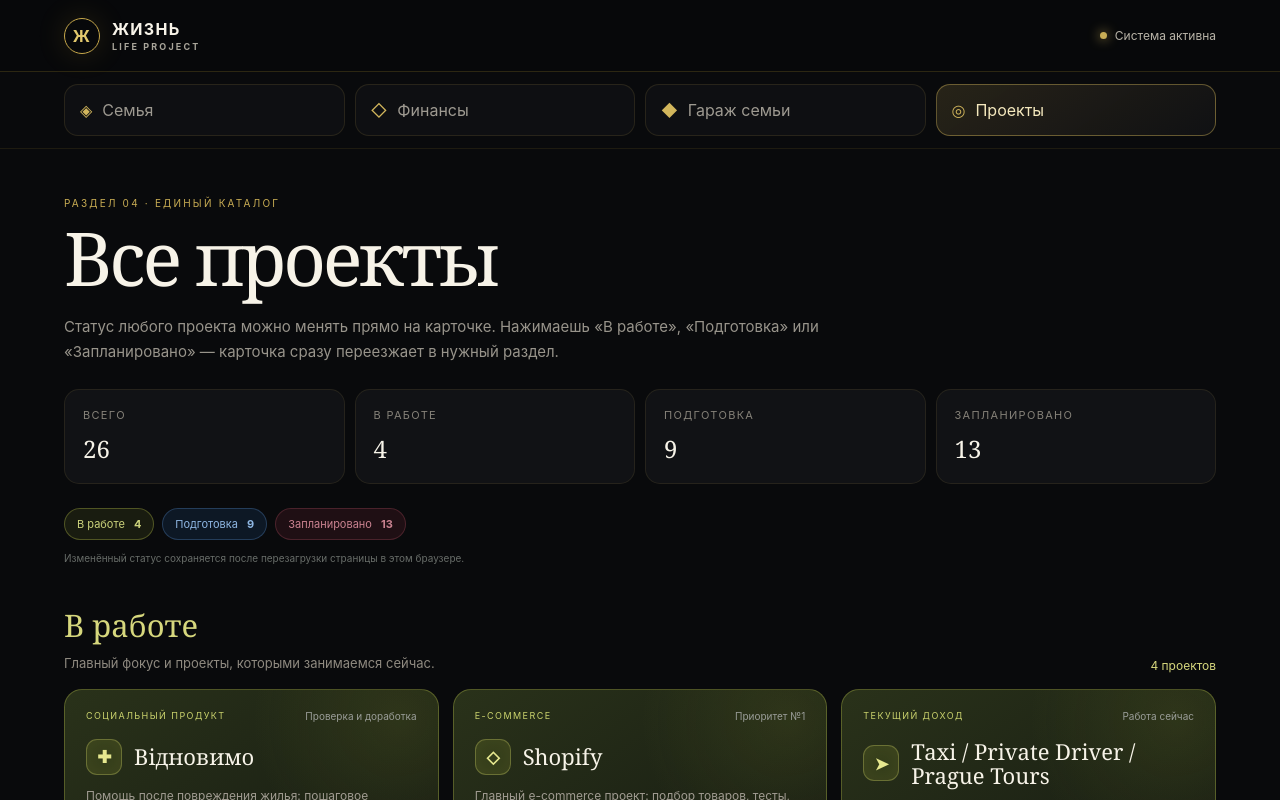
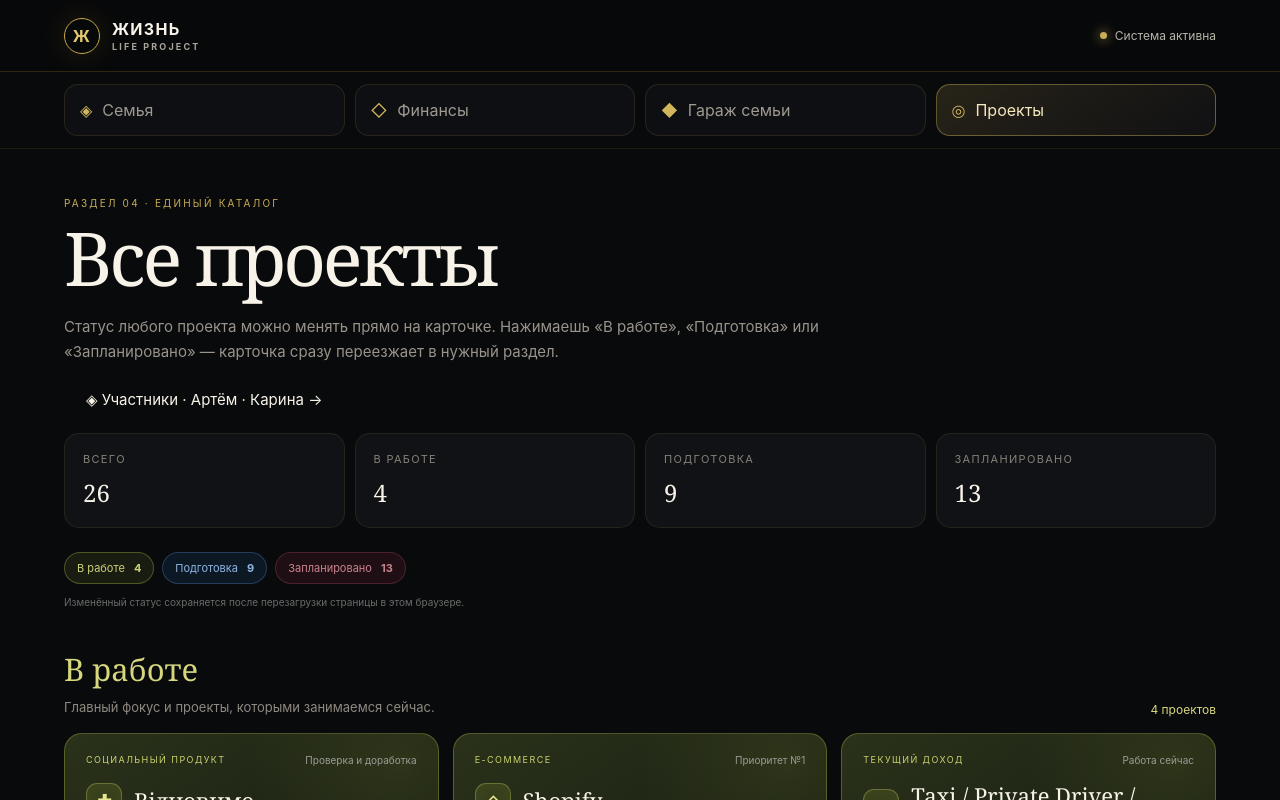
Before and after one commit to Igor-Samarin/life-project, a Next.js app: page /projects in a window 1280 px wide. Shown: the top 800 px of the page. Built offline with nearby package versions, Linux system fonts and the light colour scheme.

Commit message:
Add participants entry point to My Projects

```diff
--- a/pages/projects.js
+++ b/pages/projects.js
@@ -200,6 +200,7 @@ export default function Projects() {
       <h1 className="lp-title">Все проекты</h1>
       <p className="lp-subtitle">Статус любого проекта можно менять прямо на карточке. Нажимаешь «В работе», «Подготовка» или «Запланировано» — карточка сразу переезжает в нужный раздел.</p>
 
+      <p style={{marginTop:24}}><Link className="openProject" style={{padding:"16px 22px",fontSize:15,borderRadius:16,minHeight:52}} href="/projects/team">◈ Участники · Артём · Карина →</Link></p>
       <div className="lp-kpis">
         <div className="lp-kpi"><span>Всего</span><strong>{projectSeed.length}</strong></div>
         {grouped.map((group) => (
```
